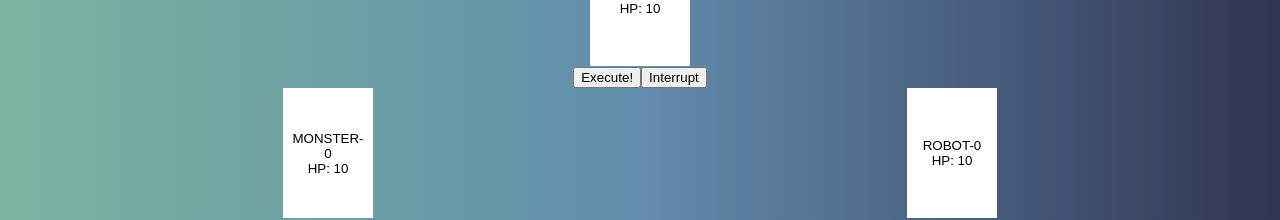
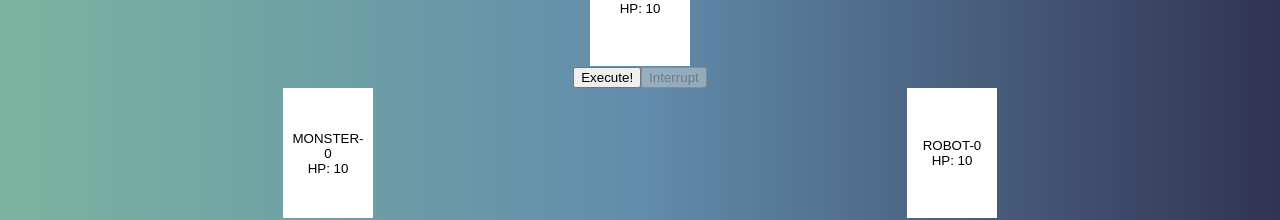
Before and after one commit to willashe/rpg-battle, a React (Create React App) app: page /battle in a window 1280 px wide. Both pictures are taken after a click on the button "New Game". Shown: the part 284-504 px from the top of the page. Built offline with nearby package versions, Linux system fonts and the light colour scheme.

Commit message:
only enable interrupt when executing queue

```diff
--- a/src/components/BattleWithStateExample.tsx
+++ b/src/components/BattleWithStateExample.tsx
@@ -313,6 +313,7 @@ const Battle = () => {
             Execute!
           </button>
           <button
+            disabled={queueIndex === null || gameState !== EXECUTING}
             onClick={() => {
               dispatch(setGameState(INTERRUPT));
             }}
```
